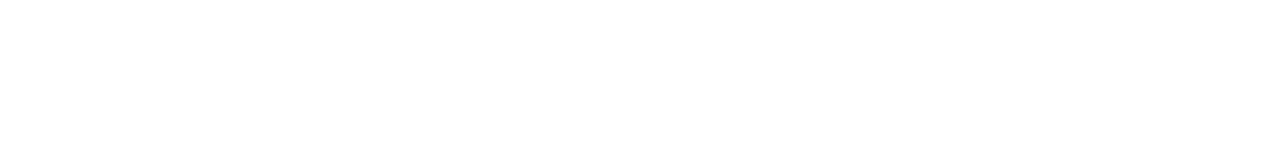
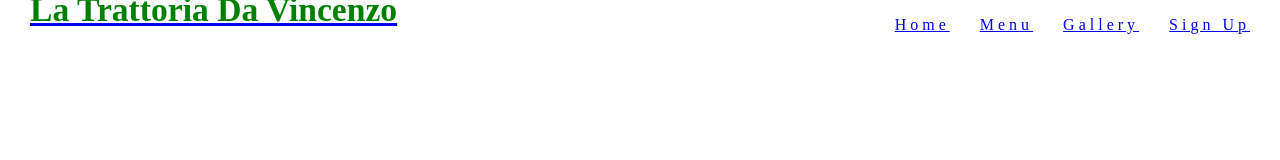
Before and after one commit to Te-Jay101/A-Full-Template, a plain HTML site: page index.html in a window 1280 px wide. Drawn offline with Linux system fonts and the light colour scheme.

Commit message:
Created Logo and Nav elements, begun styling for these elements.

```diff
--- a/assets/css/style.css
+++ b/assets/css/style.css
@@ -0,0 +1,33 @@
+@import url('https://fonts.googleapis.com/css2?family=Lato:wght@300&family=Oswald:wght@300&display=swap');
+
+* {
+    margin: 0;
+    padding: 0;
+    border: none;
+}
+
+
+/* logo styling */
+
+#logo {
+    color: #008000;
+    text-align: left;
+    text-transform: capitalize;
+    margin-left: 30px;
+    font-size: 210%;
+    line-height: 20px;
+}
+
+/* menu styling */
+
+#menu {
+    float: right;
+    line-height: 10px;
+    letter-spacing: 4px;
+}
+
+#menu li {
+    float: right;
+    list-style-type: none;
+    margin-right: 30px;
+}
--- a/index.html
+++ b/index.html
@@ -4,13 +4,35 @@
     <meta charset="UTF-8">
     <meta http-equiv="X-UA-Compatible" content="IE=edge">
     <meta name="viewport" content="width=device-width, initial-scale=1.0">
+
+    <link rel="stylesheet" href="assets/css/style.css">
     <title>La Trattoria da Vincenzo</title>
 </head>
+
 <body>
-    <div>
     <header>
+        <a href="index.html">
+              <h1 id="logo">La Trattoria da Vincenzo</h1>
+        </a>
+        <nav>
+            <ul id="menu">
+                <li>
+                    <a href="#">Sign Up</a>
+                </li>
+                <li>
+                    <a href="#">Gallery</a>
+                </li>
+                <li>
+                    <a href="#">Menu</a>
+                </li>
+                <li>
+                    <a href="index.html" class="active">Home</a>
+                </li>
+            </ul>
+        </nav>
+    </header>
 
-    </header>
-    </div>
+
+
 </body>
 </html>
```
